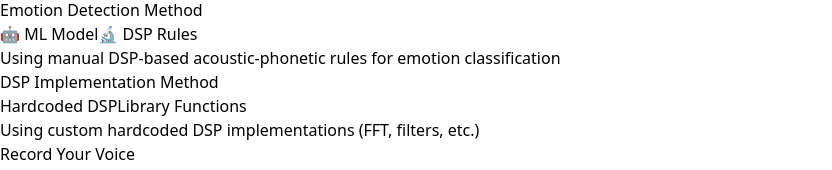
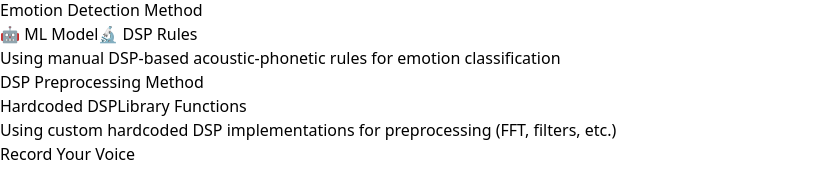
Before and after one commit to sectumsemprra/speech-emotion-recognition, a React (Vite) app in the folder frontend/: page /detect in a window 1280 px wide. Shown: the part 266-436 px from the top of the page, without its empty margins (0-832 px from the left). Built offline with nearby package versions, Linux system fonts and the light colour scheme; no server answers.

Commit message:
fix: preprocessing method in both ml and dsp

```diff
--- a/frontend/src/pages/DetectEmotion.tsx
+++ b/frontend/src/pages/DetectEmotion.tsx
@@ -398,10 +398,9 @@ const DetectEmotion = () => {
           </p>
         </div>
 
-        {/* DSP Method Selector - only show when DSP detection is selected */}
-        {detectionMethod === 'dsp' && (
+        {/* DSP Preprocessing Method Selector - show for both ML and DSP detection methods */}
         <div className="bg-white/5 backdrop-blur-sm rounded-3xl p-6 border border-white/10 mb-8">
-            <h2 className="text-xl font-bold text-white mb-4">DSP Implementation Method</h2>
+          <h2 className="text-xl font-bold text-white mb-4">DSP Preprocessing Method</h2>
           <div className="flex gap-4">
             <button
               onClick={() => setUseHardcodedDSP(true)}
@@ -428,12 +427,11 @@ const DetectEmotion = () => {
           </div>
           <p className="text-sm text-blue-200 mt-2">
             {useHardcodedDSP
-                ? "Using custom hardcoded DSP implementations (FFT, filters, etc.)"
-                : "Using SciPy and NumPy library functions for DSP processing"
+              ? "Using custom hardcoded DSP implementations for preprocessing (FFT, filters, etc.)"
+              : "Using SciPy and NumPy library functions for DSP preprocessing"
             }
           </p>
         </div>
-        )}
 
         <div className="grid lg:grid-cols-2 gap-8 items-start">
           {/* Recording Section */}
```
Lines whose indentation alone changed are shown as unchanged.
